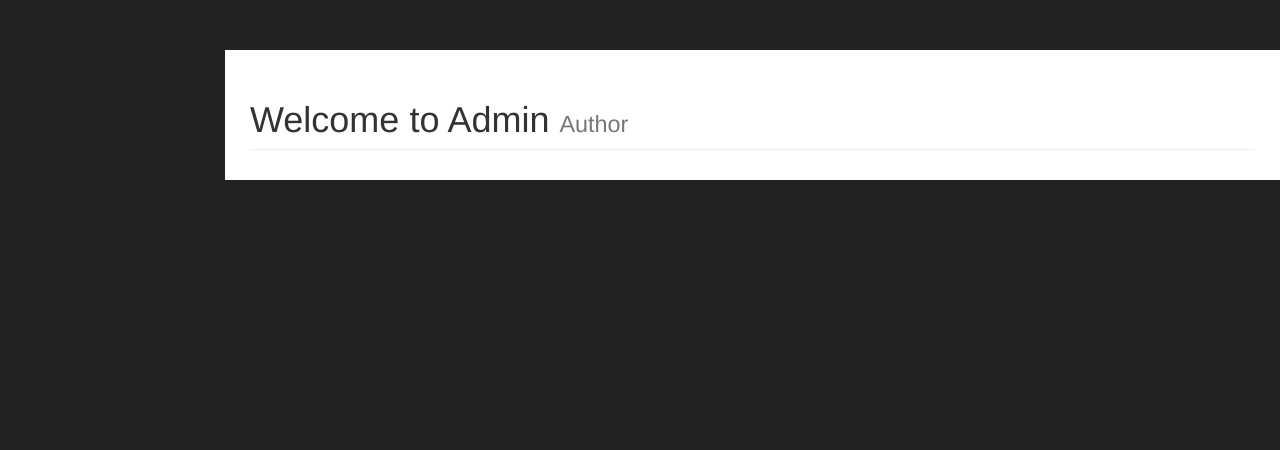
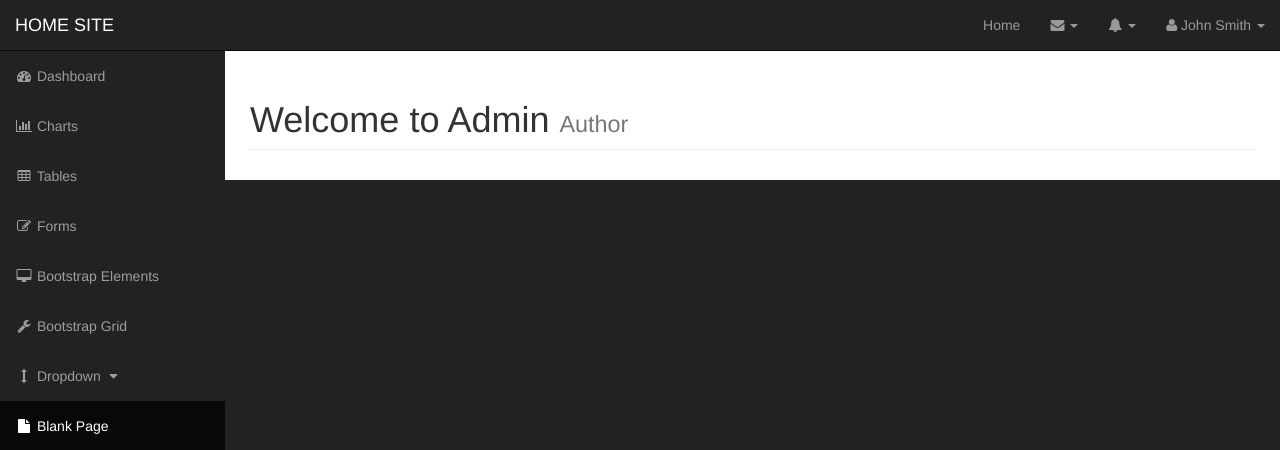
Before and after one commit to sabab015/cms-project, a PHP site: page /admin in a window 1280 px wide. Shown: the top 450 px of the page. Run offline with PHP 8.4, Linux system fonts and the light colour scheme; grey boxes labelled with a size stand in for pictures from a placeholder-image service; some libraries are stand-ins or nearby versions.

Commit message:
completed upto 13.1

```diff
--- a/admin/includes/navigation.php
+++ b/admin/includes/navigation.php
@@ -7,7 +7,7 @@
                 <span class="icon-bar"></span>
                 <span class="icon-bar"></span>
             </button>
-            <a class="navbar-brand" href="index.html">SB Admin</a>
+            <a class="navbar-brand" href="index.html">HOME SITE</a>
         </div>
         <!-- Top Menu Items -->
         <ul class="nav navbar-right top-nav">
--- a/admin/index.php
+++ b/admin/index.php
@@ -1,6 +1,8 @@
 <?php include "includes/header.php"; ?>
 
 <div id="wrapper">
+
+    <?php include "includes/navigation.php"; ?>
 
     <!-- Navigation -->
     <div id="page-wrapper">
```
